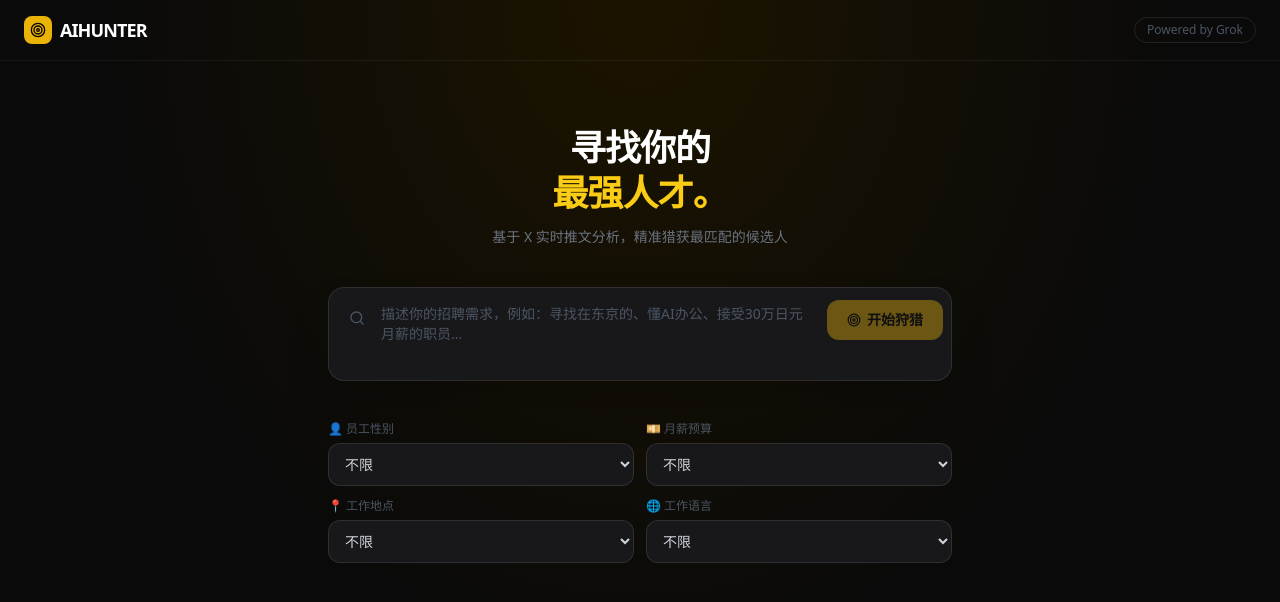
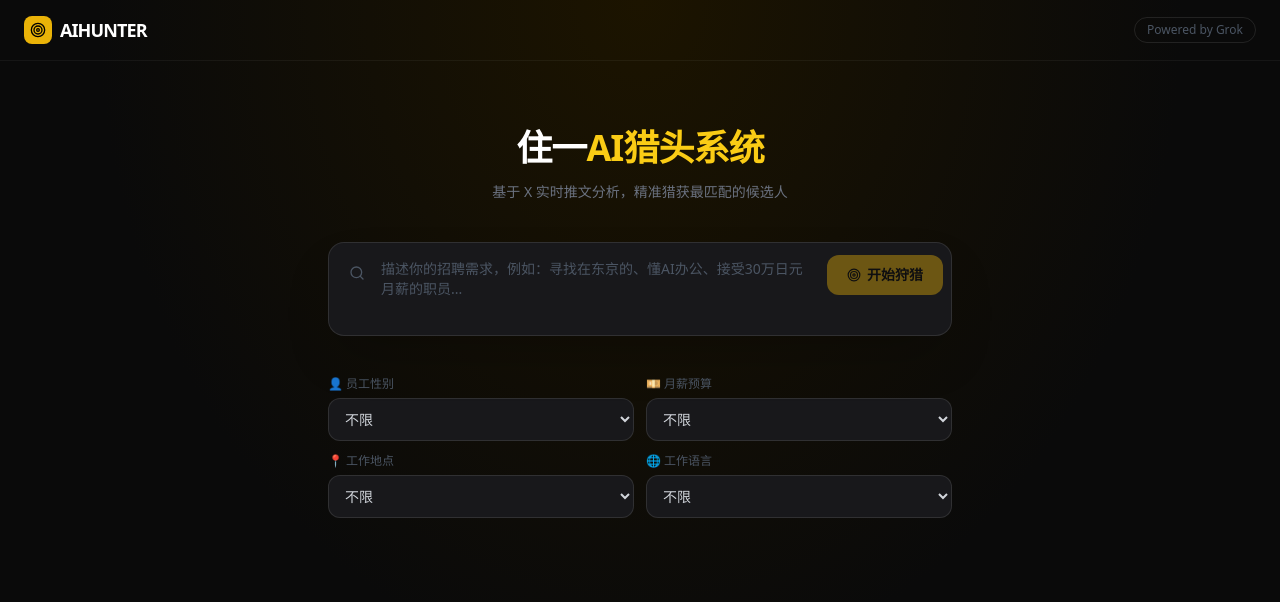
Before and after one commit to iam567/aihunter, a Next.js app: page / in a window 1280 px wide. Shown: the top 602 px of the page. Built offline with nearby package versions, Linux system fonts and the light colour scheme.

Commit message:
chore: update title to 住一AI猎头系统

```diff
--- a/src/app/page.tsx
+++ b/src/app/page.tsx
@@ -127,7 +127,7 @@
         {/* 标题 */}
         <div className="text-center mb-10">
           <h1 className="text-4xl font-black text-white mb-3 tracking-tight leading-tight">
-            寻找你的<br /><span className="text-yellow-400">最强人才。</span>
+住一<span className="text-yellow-400">AI猎头系统</span>
           </h1>
           <p className="text-gray-500 text-sm">基于 X 实时推文分析，精准猎获最匹配的候选人</p>
         </div>
```
